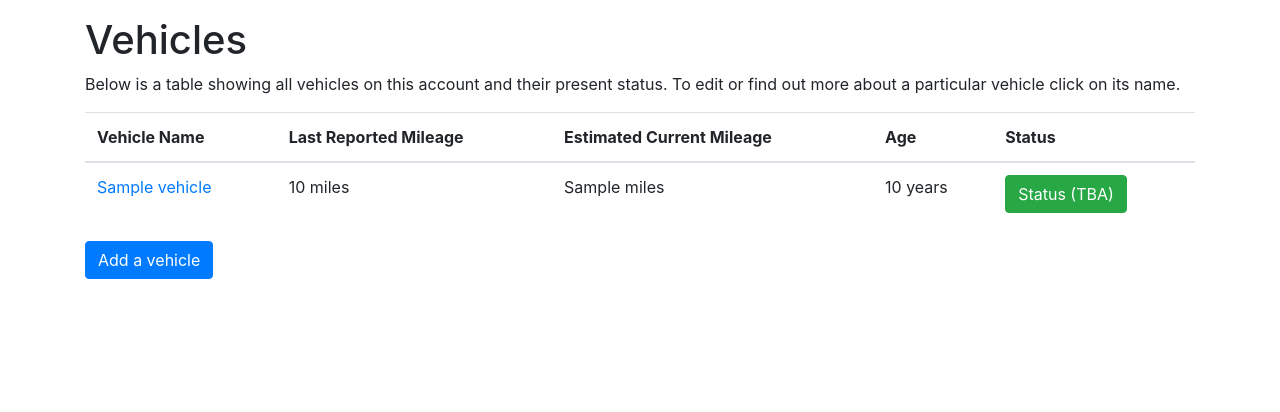
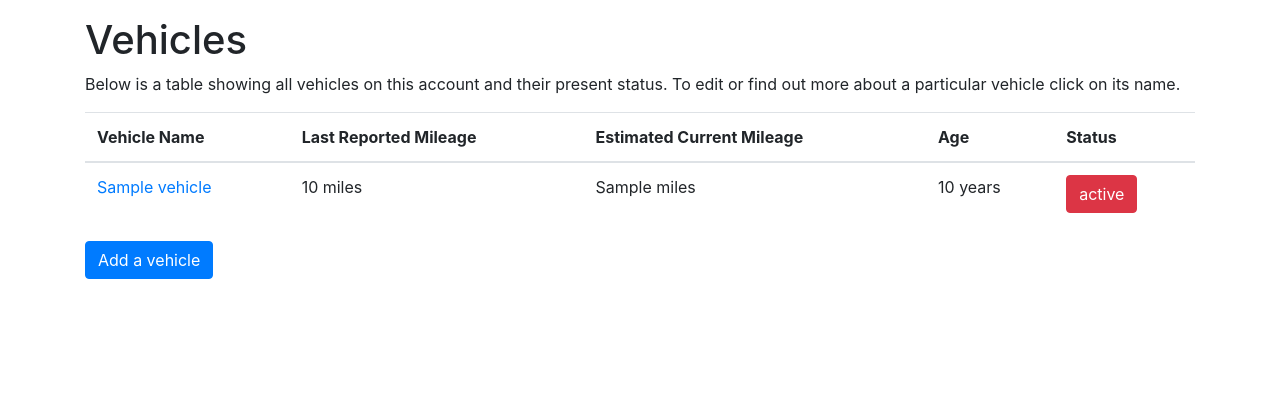
Before and after one commit to liam-bates/auto_maint, a Python web app: template templates/home.html in a window 1280 px wide. Shown: the part 56-468 px from the top of the page. Run offline with Jinja, Linux system fonts and the light colour scheme; the template is opened without the code that fills it: most values are stand-ins (such as "Sample title", 1, 10 or a date in 2020); some libraries are stand-ins or nearby versions.

Commit message:
Vehicle status added

```diff
--- a/templates/home.html
+++ b/templates/home.html
@@ -22,7 +22,13 @@
             <td>{{ vehicle.last_odometer().reading }} miles</td>
             <td>{{ vehicle.est_mileage() }} miles</td>
             <td>{{ vehicle.age() }} years</td>
-            <td><button type="button" class="btn btn btn-success">Status (TBA)</button></td>
+            {% if vehicle.status() == 'Good' %}
+            <td><button type="button" class="btn btn btn-success">{{ vehicle.status() }}</button></td>
+            {% elif vehicle.status() == 'Maintenance Soon' %}
+            <td><button type="button" class="btn btn btn-warning">{{ vehicle.status() }}</button></td>
+            {% else %}
+            <td><button type="button" class="btn btn btn-danger">{{ vehicle.status() }}</button></td>
+            {% endif %}
         </tr>
         {% endfor %}
     </tbody>
--- a/templates/vehicle.html
+++ b/templates/vehicle.html
@@ -66,7 +66,7 @@
                     <td scope="col" class="d-none d-sm-table-cell">{{ maintenance.freq_months }} months</td>
                     {% if maintenance.status() == 'Good' %}
                     <td><button type="button" class="btn btn btn-success">{{ maintenance.status() }}</button></td>
-                    {% elif maintenance.status() == 'Overdue' %}
+                    {% elif maintenance.status() == 'Maintenance Soon' %}
                     <td><button type="button" class="btn btn btn-warning">{{ maintenance.status() }}</button></td>
                     {% else %}
                     <td><button type="button" class="btn btn btn-danger">{{ maintenance.status() }}</button></td>
```
Also changed, not shown: models.py (+17 -1 lines).
